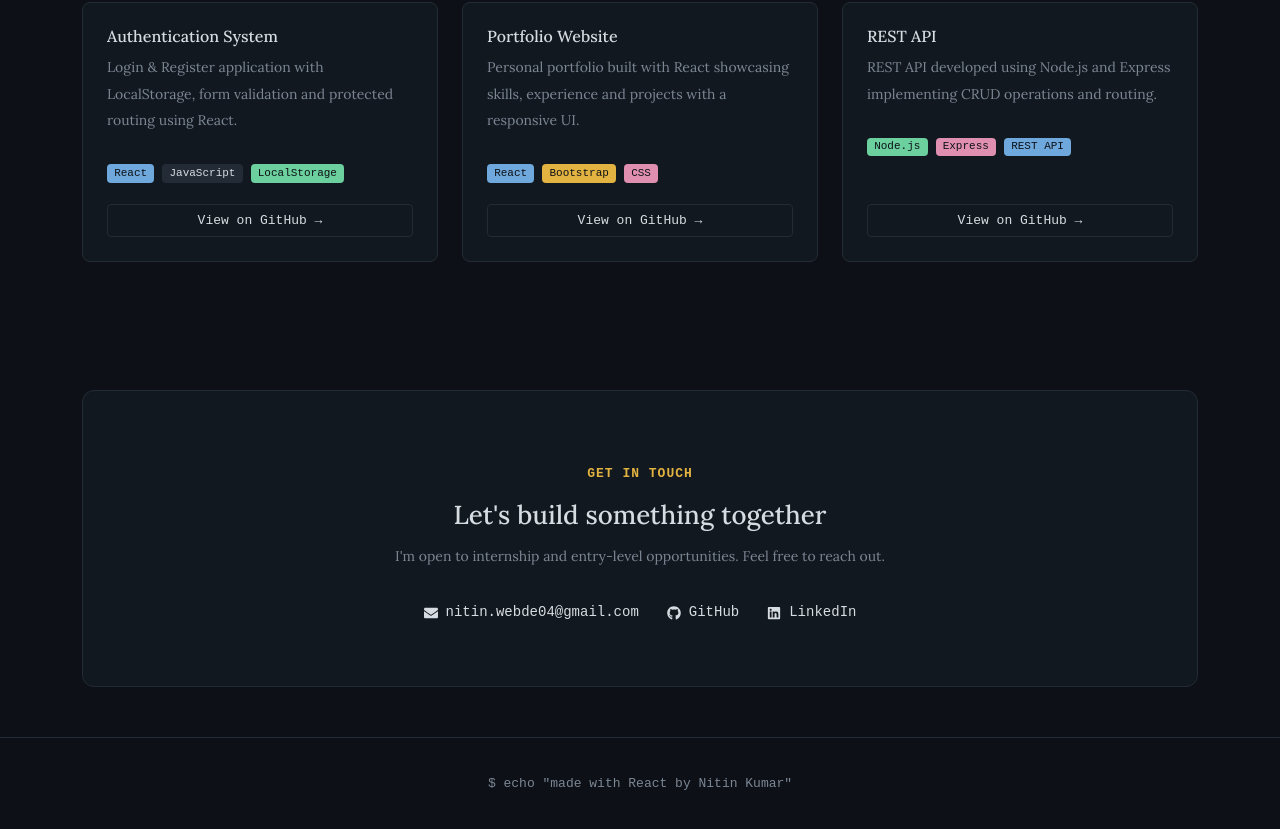
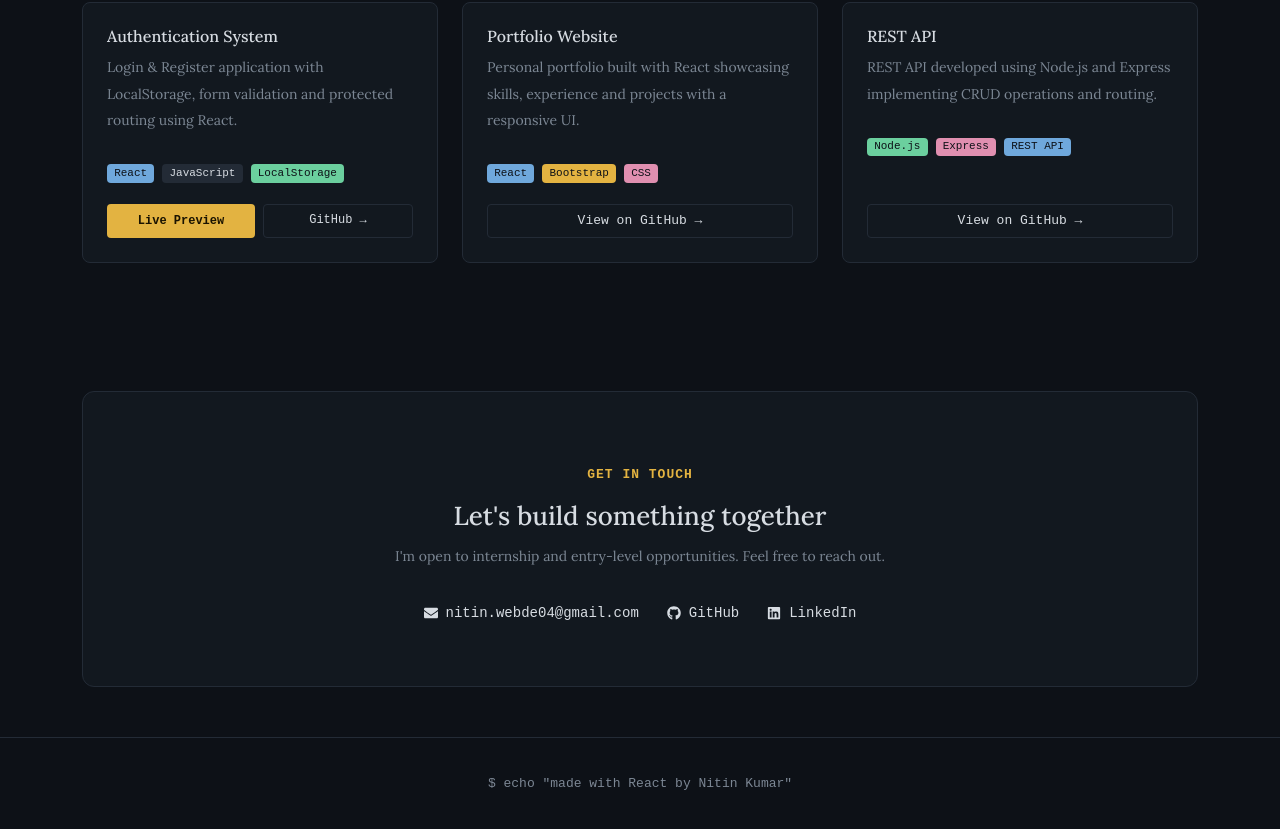
Before and after one commit to nitin30-code/Portfolio, a React (Vite) app: page / in a window 1280 px wide. Shown: the part 3665-4494 px from the top of the page. Built offline with nearby package versions, Linux system fonts and the light colour scheme.

Commit message:
made changes in project section

```diff
--- a/src/assets/css/new-style.css
+++ b/src/assets/css/new-style.css
@@ -471,6 +471,28 @@ body {
   background: transparent;
   color: #e3b341;
 }
+.btn-live {
+  background: #e3b341;
+  color: #1a1300;
+  font-family: 'JetBrains Mono', monospace;
+  font-size: 12px;
+  font-weight: 700;
+  border: none;
+  flex: 1;
+  text-align: center;
+  padding: 8px 12px;
+  transition: background 0.2s, color 0.2s;
+}
+
+.btn-live:hover {
+  background: #6fa8dc;
+  color: #0d1117;
+}
+
+.projects-section .d-flex.gap-2 .btn-outline-light {
+  flex: 1;
+  font-size: 12px;
+}
 /* Projects Section CSS */
 
 /* Contact Section CSS */
--- a/src/assets/js/main.js
+++ b/src/assets/js/main.js
@@ -1,11 +1,11 @@
-// document.addEventListener("contextmenu", (e) => e.preventDefault());
+document.addEventListener("contextmenu", (e) => e.preventDefault());
 
-// document.onkeydown = (e) => {
-//   if (
-//     e.key === "F12" ||
-//     (e.ctrlKey && e.shiftKey && ["I", "J", "C"].includes(e.key.toUpperCase())) ||
-//     (e.ctrlKey && e.key.toUpperCase() === "U")
-//   ) {
-//     e.preventDefault();
-//   }
-// };
+document.onkeydown = (e) => {
+  if (
+    e.key === "F12" ||
+    (e.ctrlKey && e.shiftKey && ["I", "J", "C"].includes(e.key.toUpperCase())) ||
+    (e.ctrlKey && e.key.toUpperCase() === "U")
+  ) {
+    e.preventDefault();
+  }
+};
--- a/src/components/Projects.jsx
+++ b/src/components/Projects.jsx
@@ -31,14 +31,24 @@ export default function Projects() {
             <span className="badge bg-success">LocalStorage</span>
           </div>
 
+          <div className="d-flex gap-2 mt-auto">
+              <a
+              href="https://login-register-demo-five.vercel.app/"
+              target="_blank"
+              rel="noreferrer"
+              className="btn btn-live"
+            >
+              Live Preview
+            </a>
             <a
               href="https://github.com/nitin30-code/react-authentication"
               target="_blank"
               rel="noreferrer"
-            className="btn btn-outline-light mt-auto"
+              className="btn btn-outline-light"
             >
-            View on GitHub →
+              GitHub →
             </a>
+          </div>
         </div>
       </div>
 
@@ -58,7 +68,7 @@ export default function Projects() {
           </div>
 
           <a
-            href="https://github.com/YourUsername"
+            href="https://github.com/nitin30-code/Portfolio/"
             target="_blank"
             rel="noreferrer"
             className="btn btn-outline-light mt-auto"
```
Lines whose indentation alone changed are shown as unchanged.
